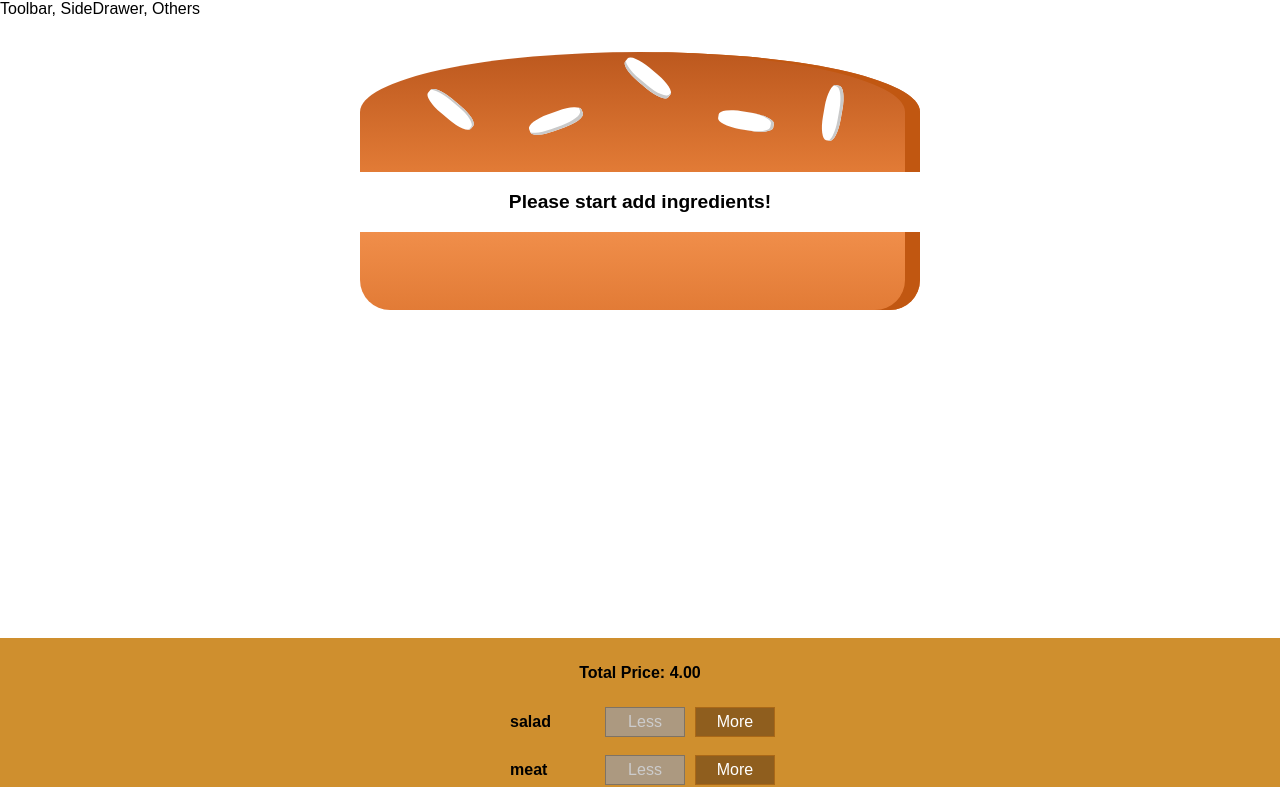
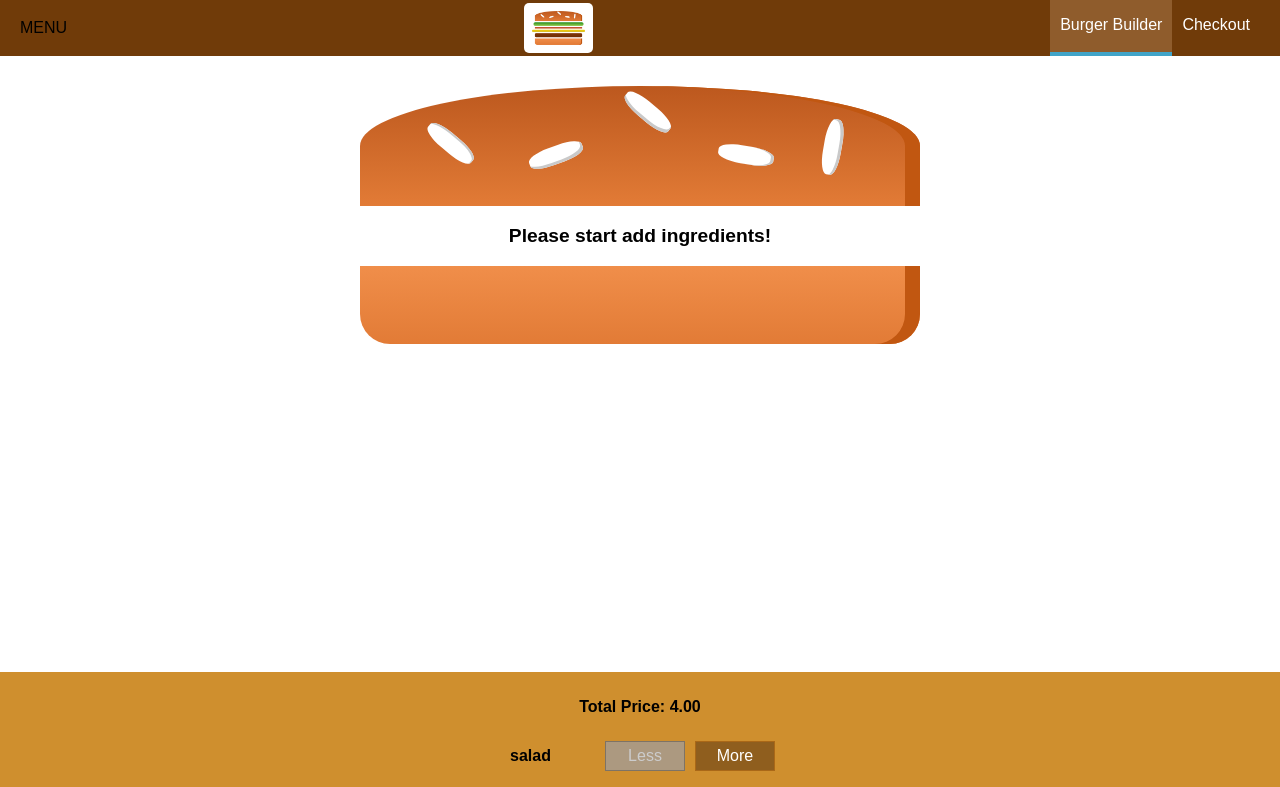
Before and after one commit to petkoxray/ReactBurgerBuilder, a React app: page / in a window 1280 px wide. Shown: the top 787 px of the page. Built offline with nearby package versions, Linux system fonts and the light colour scheme.

Commit message:
Added navigation and logo

```diff
--- a/src/components/Layout/Layout.css
+++ b/src/components/Layout/Layout.css
@@ -1,3 +1,3 @@
 .Content {
-    margin-top: 20px;
+    margin-top: 72px;
 }
--- a/src/components/Layout/Layout.js
+++ b/src/components/Layout/Layout.js
@@ -1,10 +1,11 @@
 import React from 'react';
 import Aux from '../../hoc/Aux';
 import classes from './Layout.css';
+import Toolbar from '../Navigation/Toolbar/Toolbar';
 
 const layout = (props) => (
     <Aux>
-        <div>Toolbar, SideDrawer, Others</div>
+        <Toolbar />
         <main className={classes.Content}>
             {props.children}
         </main>
--- /dev/null
+++ b/src/components/Logo/Logo.css
@@ -0,0 +1,11 @@
+.Logo {
+    background-color: white;
+    padding: 8px;
+    height: 90%;
+    box-sizing: border-box;
+    border-radius: 5px;
+}
+
+.Logo img {
+    height: 100%;
+}
--- /dev/null
+++ b/src/components/Logo/Logo.js
@@ -0,0 +1,11 @@
+import React from 'react';
+import classes from './Logo.css';
+import burgerLogo from '../../assets/images/127 burger-logo.png';
+
+const logo = (props) => (
+    <div className={classes.Logo}>
+        <img src={burgerLogo} alt='burger logo' />
+    </div>
+);
+
+export default logo;
--- /dev/null
+++ b/src/components/Navigation/NavigationItems/NavigationItem/NavigationItem.css
@@ -0,0 +1,45 @@
+.NavigationItem {
+    margin: 10px 0;
+    box-sizing: border-box;
+    display: block;
+    width: 100%;
+}
+
+.NavigationItem a {
+    color: #8F5C2C;
+    text-decoration: none;
+    width: 100%;
+    box-sizing: border-box;
+    display: block;
+}
+
+.NavigationItem a:hover,
+.NavigationItem a:active,
+.NavigationItem a.active {
+    color: #40A4C8;
+}
+
+@media (min-width: 500px) {
+    .NavigationItem {
+        margin: 0;
+        display: flex;
+        height: 100%;
+        width: auto;
+        align-items: center;
+    }
+
+    .NavigationItem a {
+        color: white;
+        height: 100%;
+        padding: 16px 10px;
+        border-bottom: 4px solid transparent;
+    }
+
+    .NavigationItem a:hover,
+    .NavigationItem a:active,
+    .NavigationItem a.active {
+        background-color: #8F5C2C;
+        border-bottom: 4px solid #40A4C8;
+        color: white;
+    }
+}
--- /dev/null
+++ b/src/components/Navigation/NavigationItems/NavigationItem/NavigationItem.js
@@ -0,0 +1,12 @@
+import React from 'react';
+import classes from './NavigationItem.css';
+
+const navigationItem = (props) => (
+    <li className={classes.NavigationItem}>
+        <a href={props.link} className={props.active ? classes.active : null}>
+            {props.children}
+        </a>
+    </li>
+);
+
+export default navigationItem;
--- /dev/null
+++ b/src/components/Navigation/NavigationItems/NavigationItems.css
@@ -0,0 +1,15 @@
+.NavigationItems {
+    margin: 0;
+    padding: 0;
+    list-style: none;
+    display: flex;
+    flex-flow: column;
+    align-items: center;
+    height: 100%;
+}
+
+@media (min-width: 500px) {
+    .NavigationItems {
+        flex-flow: row;
+    }
+}
--- /dev/null
+++ b/src/components/Navigation/NavigationItems/NavigationItems.js
@@ -0,0 +1,13 @@
+import React from 'react';
+
+import classes from './NavigationItems.css';
+import NavigationItem from './NavigationItem/NavigationItem';
+
+const navigationItems = () => (
+    <ul className={classes.NavigationItems}>
+        <NavigationItem link="/" active>Burger Builder</NavigationItem>
+        <NavigationItem link="/">Checkout</NavigationItem>
+    </ul>
+);
+
+export default navigationItems;
--- /dev/null
+++ b/src/components/Navigation/Toolbar/Toolbar.css
@@ -0,0 +1,28 @@
+.Toolbar {
+    height: 56px;
+    width: 100%;
+    position: fixed;
+    top: 0;
+    left: 0;
+    background-color: #703B09;
+    display: flex;
+    justify-content: space-between;
+    align-items: center;
+    padding: 0 20px;
+    box-sizing: border-box;
+    z-index: 90;
+}
+
+.Toolbar nav {
+    height: 100%;
+}
+
+.Logo {
+    height: 80%;
+}
+
+@media (max-width: 499px) {
+    .DesktopOnly {
+        display: none;
+    }
+}
--- /dev/null
+++ b/src/components/Navigation/Toolbar/Toolbar.js
@@ -0,0 +1,16 @@
+import React from 'react';
+import classes from './Toolbar.css';
+import NavigationItems from '../NavigationItems/NavigationItems';
+import Logo from '../../Logo/Logo';
+
+const toolbar = (props) => (
+    <header className={classes.Toolbar}>
+        <div>MENU</div>
+        <Logo />
+        <nav>
+            <NavigationItems />
+        </nav>
+    </header>
+);
+
+export default toolbar;
```
Also changed, not shown: src/assets/images/127 burger-logo.png (added).
